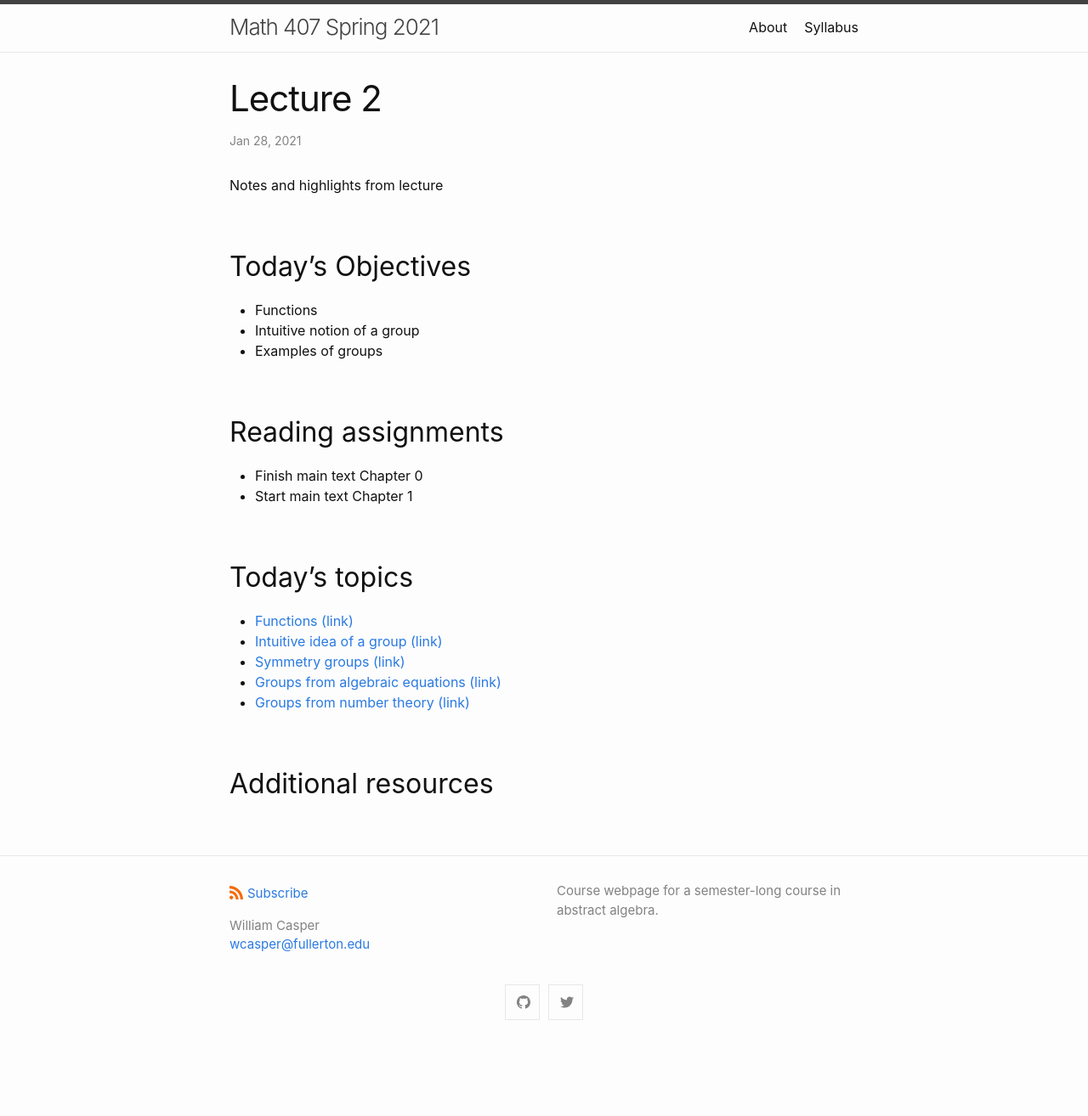
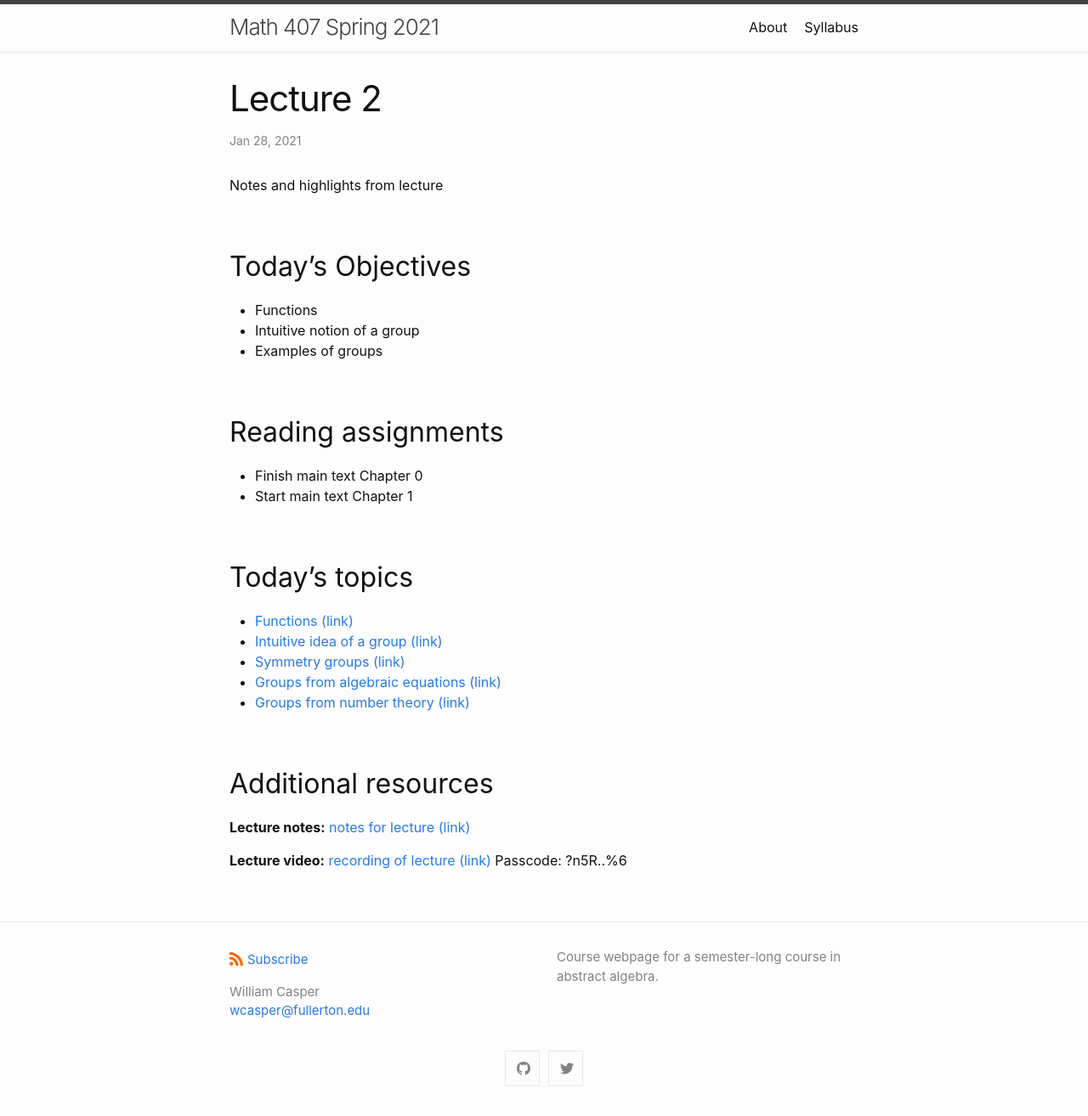
Before and after one commit to wcasper/math407spring2021, a Jekyll site: the page built from _posts/2021-01-28-Week-1-Lecture-2.md, in a window 1280 px wide. Shown: the whole page at 85% size. Built offline with Jekyll 4.4.1, drawn with Linux system fonts in a browser that asks for light colours; before the commit the page ends 1236 px from its top, so only the background shows below that.

Commit message:
added link for lecture notes and video

```diff
--- a/_posts/2021-01-28-Week-1-Lecture-2.md
+++ b/_posts/2021-01-28-Week-1-Lecture-2.md
@@ -24,6 +24,6 @@ Notes and highlights from lecture
 * <a target="_parent" href="https://wcasper.github.io/math407spring2021/topics/modular-arithmetic.html">Groups from number theory (link)</a>
 
 ## Additional resources
-[//]: # **Lecture notes:** <a target="_parent" href="https://wcasper.github.io/math407spring2021/extras/notes/407-lecture2.pdf">notes for lecture (link)</a>
+**Lecture notes:** <a target="_parent" href="https://wcasper.github.io/math407spring2021/extras/notes/407-lecture2.pdf">notes for lecture (link)</a>
 
-[//]: # **Lecture video:** <a target="_parent" href="https://fullerton.zoom.us/rec/share/iKQrb9vpUq-e4YLh0L0Yk7nweZbmBjglNqpjP1OVV7HBcC2u5PztToyr7oq5-Rn_.FBjalF6jZG6wsY_N">recording of lecture (link)</a> Passcode: C0Zq3E!K
+**Lecture video:** <a target="_parent" href="https://fullerton.zoom.us/rec/share/FMTIRPLOIePHtejL0On9WlvxbbORSrtpdddlGBq6H0GtEOI4tz2jGkNscplU1xtC.UgKfN03nJtGt2M-V ">recording of lecture (link)</a> Passcode: ?n5R..%6
```
